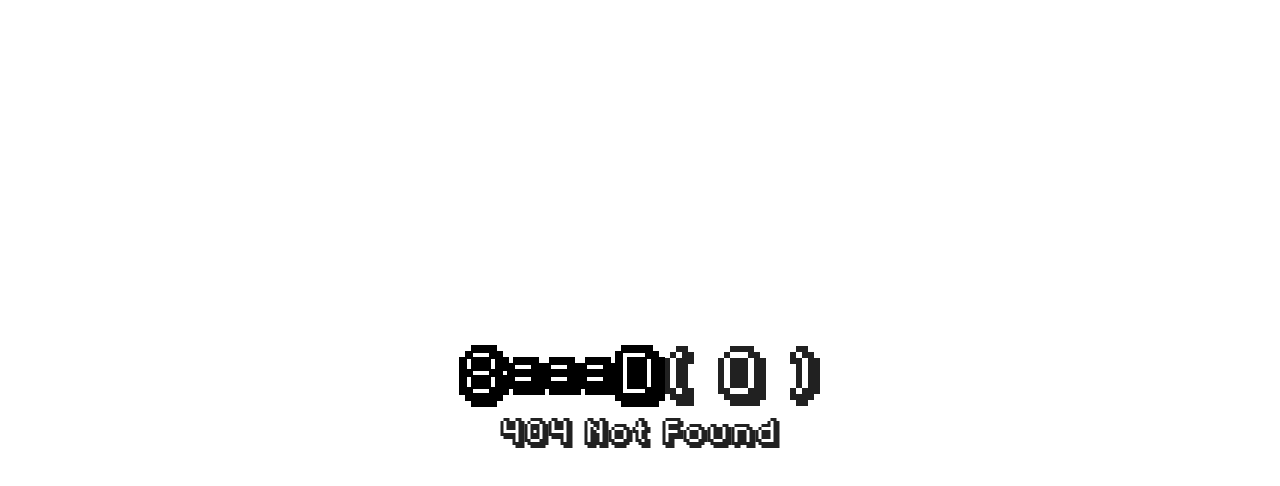
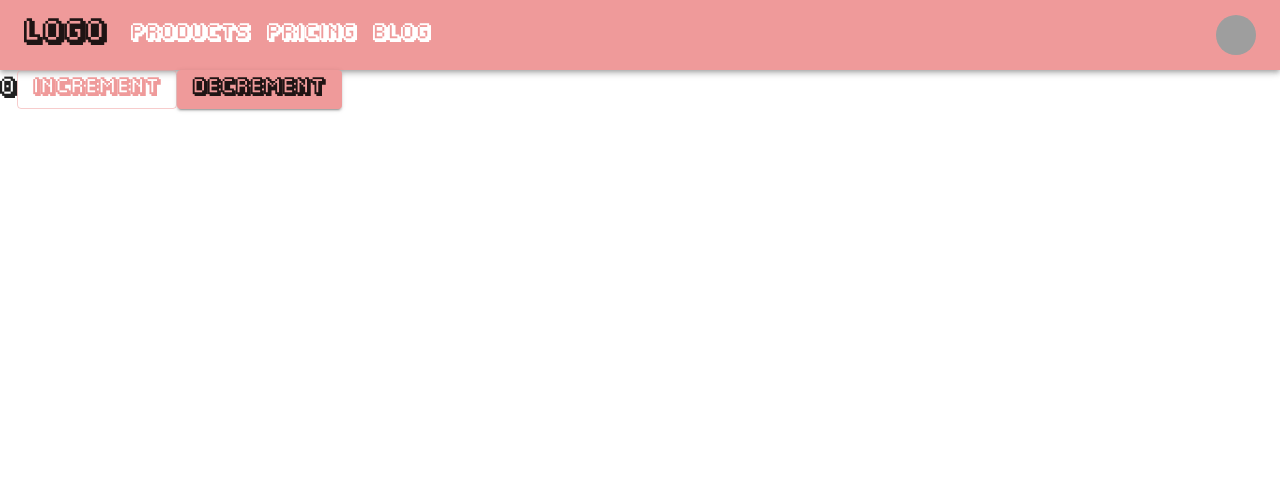
Before and after one commit to miczek-r/projekt-io, a React (Create React App) app: page /main in a window 1280 px wide. Before the commit this address had no page. Shown: the top 486 px of the page. Built offline with nearby package versions, Linux system fonts and the light colour scheme; grey boxes are pictures that could not be loaded.

Commit message:
Added main screen view.

```diff
--- a/src/assets/routes/routes.tsx
+++ b/src/assets/routes/routes.tsx
@@ -1,13 +1,16 @@
 import { Route, Routes } from 'react-router-dom';
+
+import Home from '../../views/home/home-component';
+import MainScreen from '../../views/main-screen/main-screen-component';
+import NavBar from '../../views/nav-bar/nav-bar-component';
 import NotFound from '../../views/404/404';
 
-import Home from '../../views/home/home-component';
-import NavBar from '../../views/nav-bar/nav-bar-component';
 
 const CustomRoutes = () =>
     <Routes>
         <Route path='/' element={<NavBar />} key='create'>
-            <Route path='/' element={<Home />} key='create'/>
+            <Route path='/' element={<Home />}/>
+            <Route path='main' element={<MainScreen />}/>
         </Route>
         <Route path='*' element = {<NotFound/>}/>
 
--- a/src/assets/theme/dark-theme.tsx
+++ b/src/assets/theme/dark-theme.tsx
@@ -1,5 +1,5 @@
 import { createTheme } from '@mui/material';
-import { deepPurple } from '@mui/material/colors';
+import { deepPurple, green } from '@mui/material/colors';
 
 const darkTheme = createTheme( {
     palette: {
--- a/src/assets/theme/light-theme.tsx
+++ b/src/assets/theme/light-theme.tsx
@@ -1,10 +1,13 @@
 import { createTheme } from '@mui/material';
-import { deepPurple } from '@mui/material/colors';
+import { deepPurple, green, red } from '@mui/material/colors';
 
 const lightTheme = createTheme( {
     palette: {
         primary: {
-            main: deepPurple[500]
+            main: red[200]
+        },
+        secondary: {
+            main: green[400]
         }
     },
     typography: {
--- a/src/utils/providers/custom-theme-provider.tsx
+++ b/src/utils/providers/custom-theme-provider.tsx
@@ -1,6 +1,6 @@
+import { CssBaseline, Theme, ThemeProvider } from '@mui/material';
 import React, { useState } from 'react';
 
-import { CssBaseline, Theme, ThemeProvider } from '@mui/material';
 import getTheme from '../../assets/theme/base-theme';
 
 interface IContextProps {
--- a/src/views/home/home-component.tsx
+++ b/src/views/home/home-component.tsx
@@ -14,7 +14,7 @@ const Home = () => {
             <div>
                 <LinearProgress></LinearProgress>
                 <Switch onChange={( event )=>handleThemeChange( event, setTheme )}></Switch>
-                <Button variant="text" onClick={increaseCount}>Increase</Button>
+                <Button variant="outlined" onClick={increaseCount}>Increase</Button>
                 <Button variant="text" onClick={decreaseCount}>Decrease</Button>
             </div>
         </div>
--- /dev/null
+++ b/src/views/main-screen/main-screen-component.tsx
@@ -0,0 +1,17 @@
+import { Button } from '@mui/material';
+import useCounter from './main-screen-hook';
+import './styles.scss';
+
+const MainScreen = () => {
+    const { count, increaseCounter, decreaseCounter } = useCounter();
+
+    return (
+        <div className='main-screen'>
+            {count}
+            <Button variant='outlined' onDoubleClick={increaseCounter}>Increment</Button>
+            <Button variant='contained' onClick={decreaseCounter}>Decrement</Button>
+        </div>
+    );
+};
+
+export default MainScreen;
--- /dev/null
+++ b/src/views/main-screen/main-screen-hook.tsx
@@ -0,0 +1,16 @@
+import { useState } from 'react';
+
+const useCounter = () => {
+    const [count, setCount] = useState( 0 );
+
+    const increaseCounter = () => setCount( count + 1 );
+    const decreaseCounter = () => setCount( count - 1 );
+
+    return {
+        count,
+        increaseCounter,
+        decreaseCounter
+    };
+};
+
+export default useCounter;
--- /dev/null
+++ b/src/views/main-screen/styles.scss
@@ -0,0 +1,2 @@
+.main-screen{
+}
```
